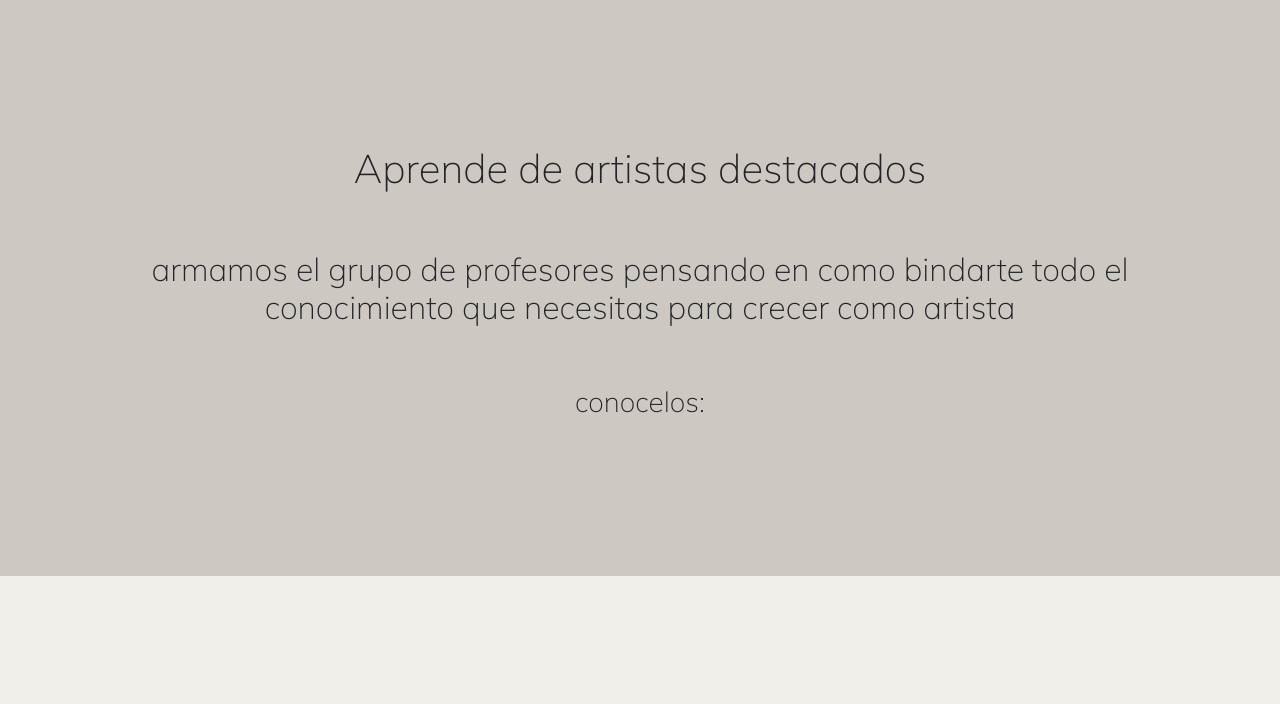
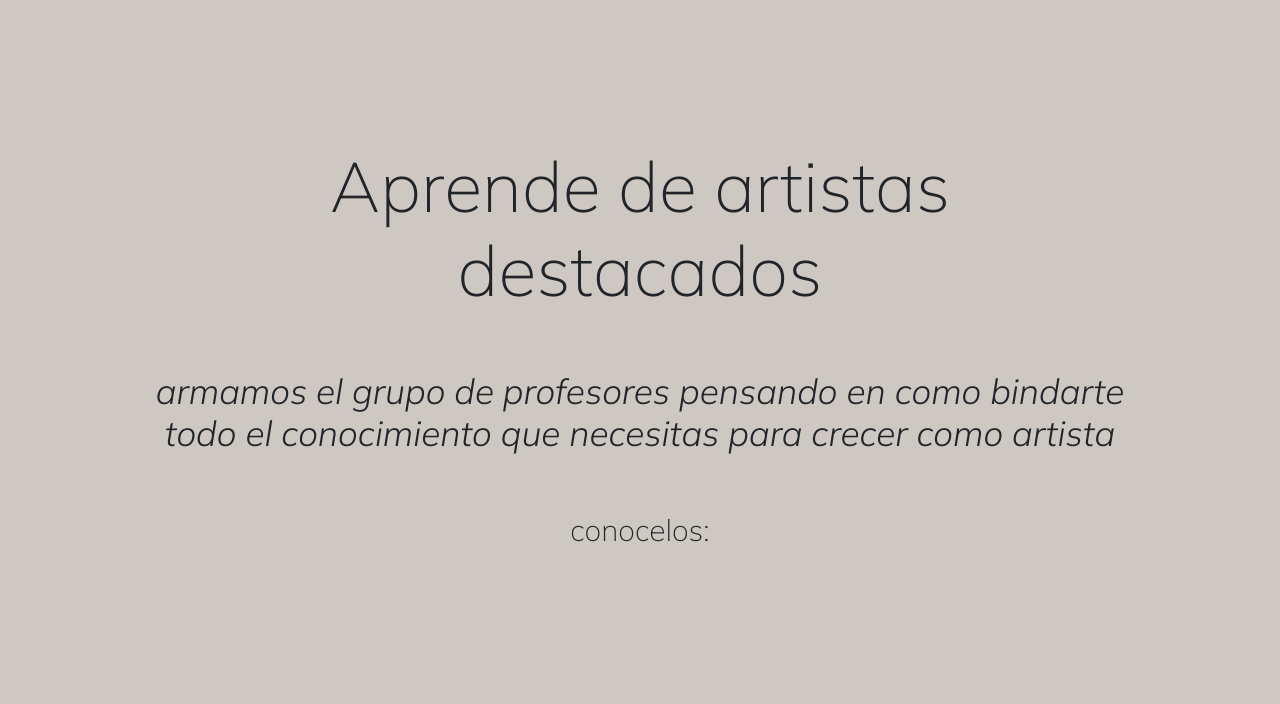
Before and after one commit to sofiacouzier/CouzierSofia_Sofart, a website: page pages/nosotros.html in a window 1280 px wide. Shown: the part 96-800 px from the top of the page. Drawn offline with nearby package versions, Linux system fonts and the light colour scheme.

Commit message:
arreglos

```diff
--- a/estilo.scss
+++ b/estilo.scss
@@ -109,6 +109,19 @@ ul{
     font-style: italic;
 }
 .main__materiales h3{
+    font-size: 30px;
+    font-weight: lighter;
+}
+.main__nosotros h1{
+    font-size: 70px;
+    font-weight:400;
+}
+.main__nosotros h2{
+    font-size: 35px;
+    font-weight: lighter;
+    font-style: italic;
+}
+.main__nosotros h3{
     font-size: 30px;
     font-weight: lighter;
 }
```
Also changed, not shown: pages/nosotros.html (+1 -1 lines), CSS/estilos.css.
